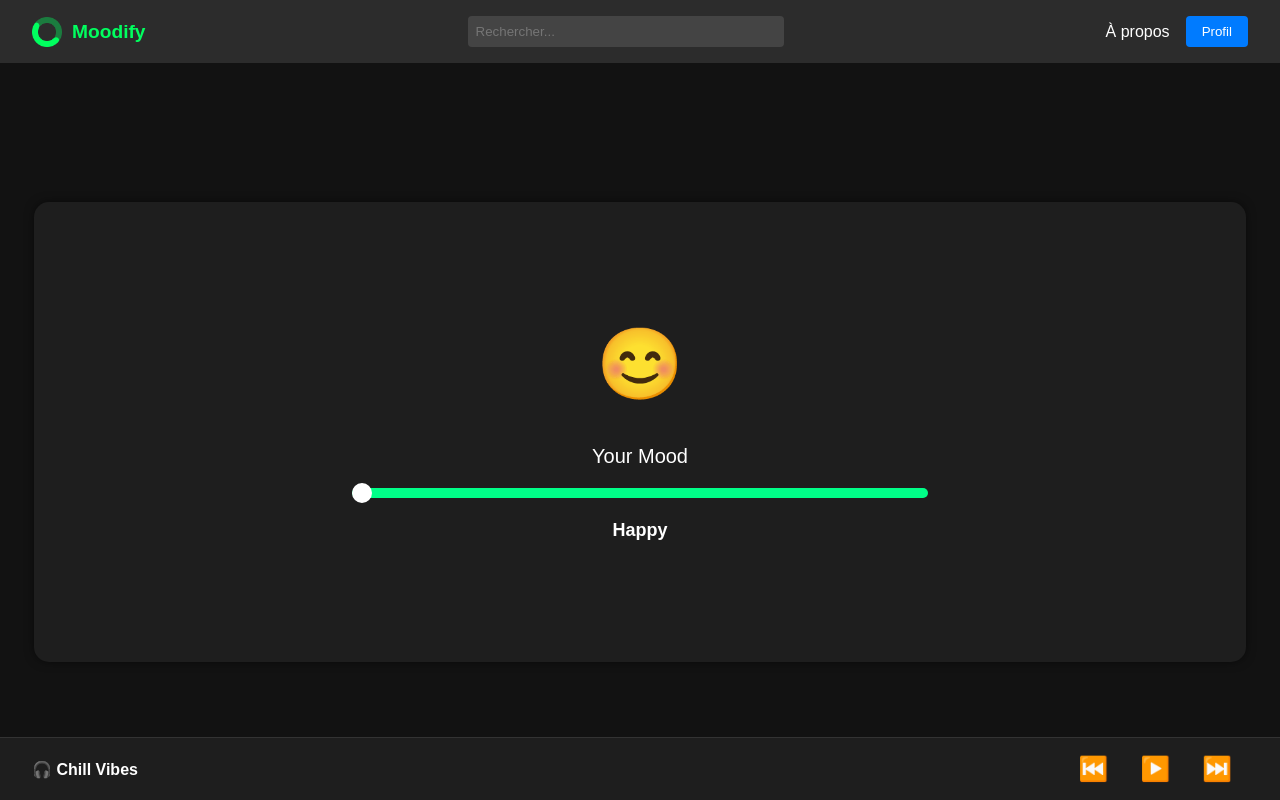
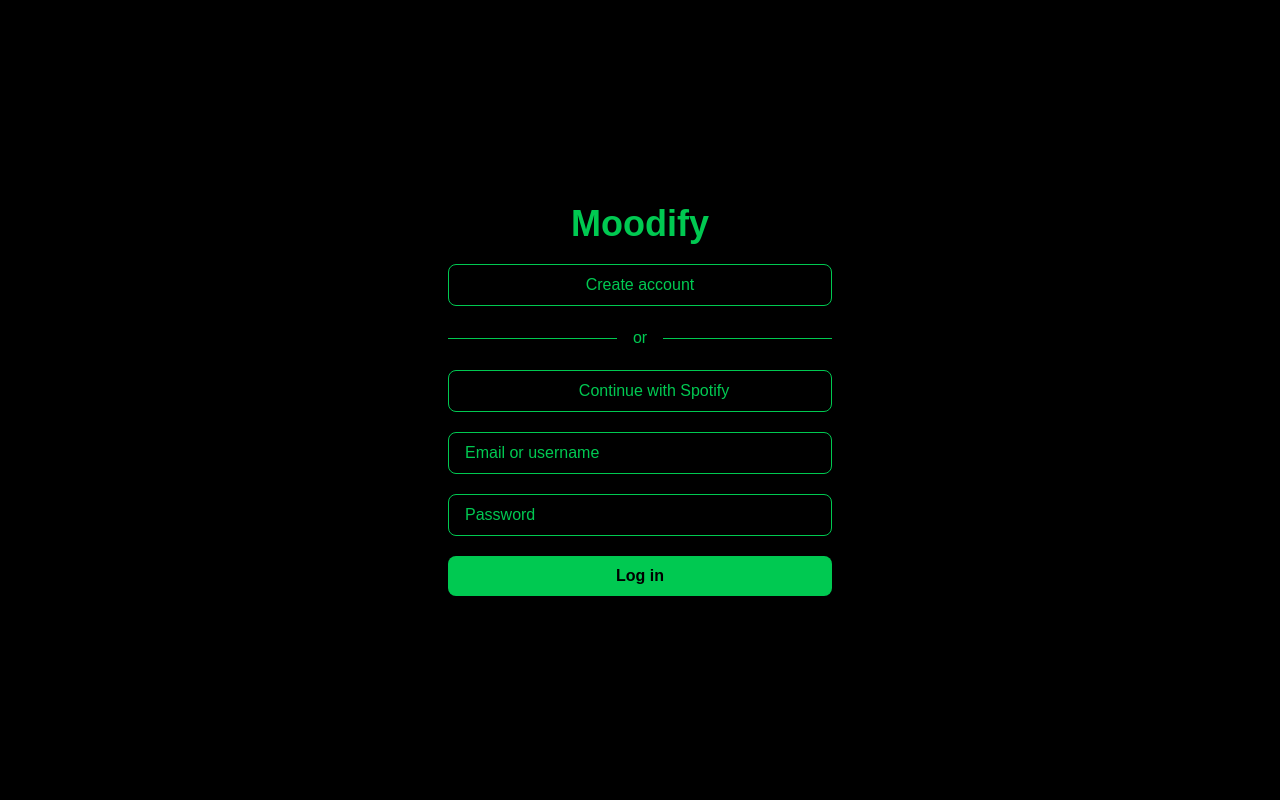
Before and after one commit to hediboissard/Moodify, a Vue app in the folder FrontMoodify/: page / in a window 1280 px wide. Built offline with nearby package versions, Linux system fonts and the light colour scheme.

Commit message:
Ajout de la LoginPage

```diff
--- a/FrontMoodify/index.html
+++ b/FrontMoodify/index.html
@@ -4,7 +4,8 @@
     <meta charset="UTF-8" />
     <link rel="icon" type="image/svg+xml" href="/vite.svg" />
     <meta name="viewport" content="width=device-width, initial-scale=1.0" />
-    <title>Vite + Vue</title>
+    <title>Moodify</title>
+    <script src="https://cdn.jsdelivr.net/npm/@tailwindcss/browser@4"></script>
   </head>
   <body>
     <div id="app"></div>
--- a/FrontMoodify/src/router/index.js
+++ b/FrontMoodify/src/router/index.js
@@ -1,10 +1,12 @@
 import { createRouter, createWebHistory } from "vue-router";
 import Home from "../views/Home.vue";
 import About from "../views/About.vue";
+import LoginPage from "../views/LoginPage.vue";
 
 const routes = [
-  { path: "/", name: "Home", component: Home },
+  { path: "/", name: "Login", component: LoginPage },
   { path: "/about", name: "About", component: About },
+  { path: "/home", name: "Home", component: Home }
 ];
 
 const router = createRouter({
--- /dev/null
+++ b/FrontMoodify/src/views/LoginPage.vue
@@ -0,0 +1,52 @@
+<template>
+  <div class="min-h-screen flex items-center justify-center bg-black">
+    <div class="w-full max-w-sm text-center text-green-500 space-y-5">
+      <h1 class="text-4xl font-bold">Moodify</h1>
+
+      <button class="w-full border border-green-500 rounded-lg py-2 hover:bg-green-600 hover:text-black transition">
+        Create account
+      </button>
+
+      <div class="flex items-center justify-center space-x-4">
+        <hr class="border-green-500 flex-1" />
+        <span class="text-green-500">or</span>
+        <hr class="border-green-500 flex-1" />
+      </div>
+
+      <button class="w-full border border-green-500 rounded-lg py-2 flex items-center justify-center space-x-2 hover:bg-green-600 hover:text-black transition">
+        <svg class="w-5 h-5" viewBox="0 0 168 168" fill="currentColor" xmlns="http://www.w3.org/2000/svg">
+          <path d="..."/>
+        </svg>
+        <span>Continue with Spotify</span>
+      </button>
+
+      <input
+        type="text"
+        placeholder="Email or username"
+        class="w-full border border-green-500 rounded-lg py-2 px-4 bg-black text-green-500 placeholder-green-500 focus:outline-none focus:ring-2 focus:ring-green-600"
+      />
+      <input
+        type="password"
+        placeholder="Password"
+        class="w-full border border-green-500 rounded-lg py-2 px-4 bg-black text-green-500 placeholder-green-500 focus:outline-none focus:ring-2 focus:ring-green-600"
+      />
+
+      <button
+        @click="goToHome"
+        class="w-full bg-green-500 text-black font-semibold py-2 rounded-lg hover:bg-green-600 transition"
+      >
+        Log in
+      </button>
+    </div>
+  </div>
+</template>
+
+<script setup>
+import { useRouter } from 'vue-router'
+
+const router = useRouter()
+
+function goToHome() {
+  router.push('/home')
+}
+</script>
```
